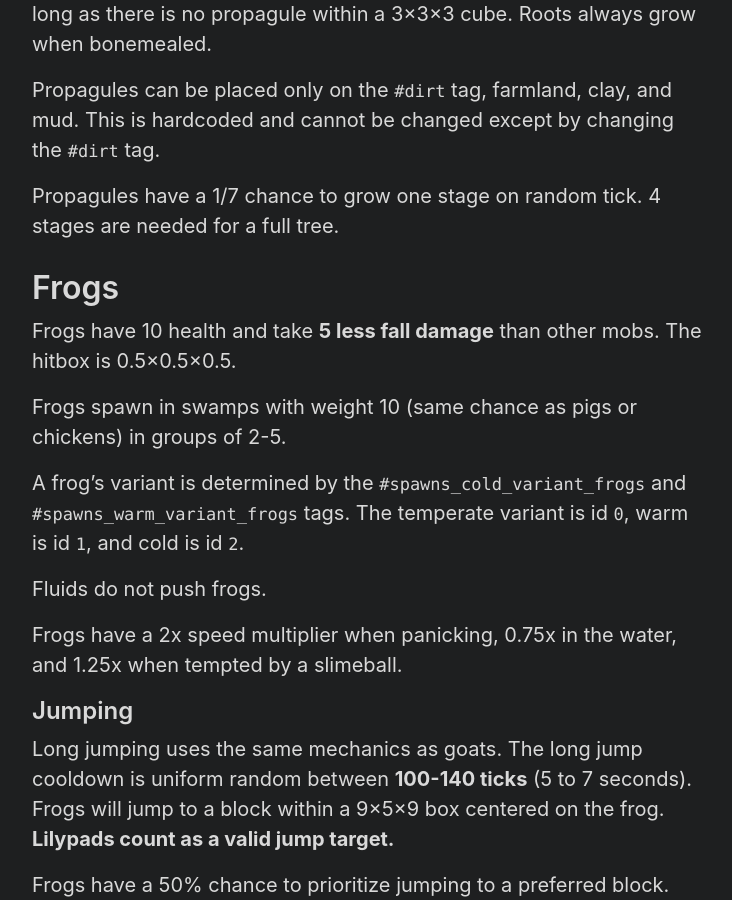
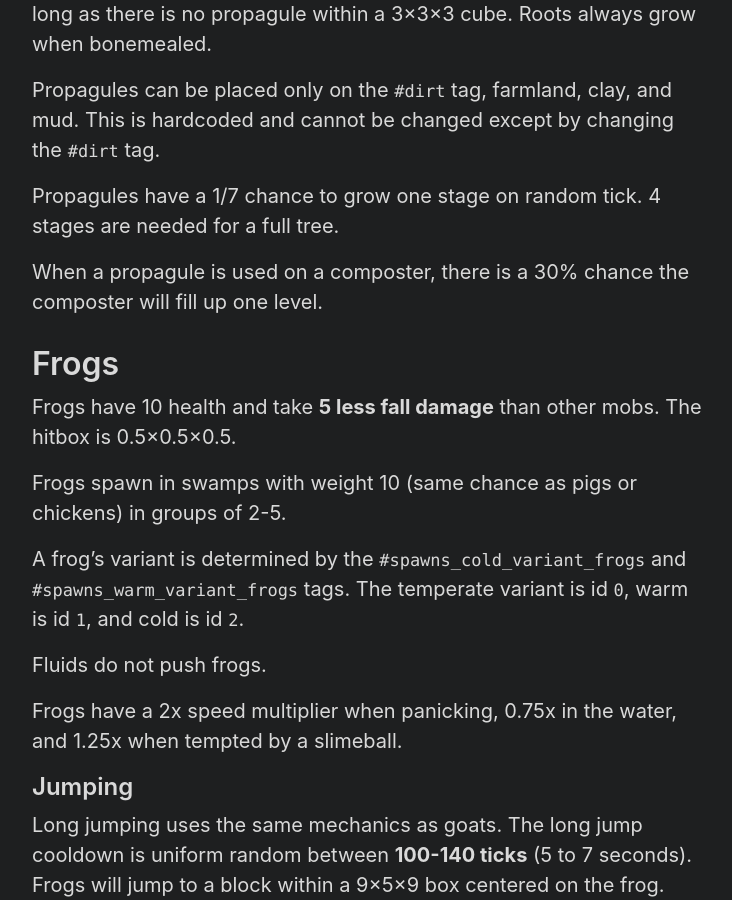
Before and after one commit to Tisawesomeness/tisawesomeness.github.io, a Jekyll site: the page built from snapshots/_posts/2022-03-16-22w11a.md, in a window 1280 px wide and 900 px high, scrolled down 1485 px. Shown: the whole window, without its empty margins (272-1004 px from the left). Built offline with Jekyll 4.4.1, drawn with Linux system fonts in a browser that asks for light colours; some of the changed text lies outside the part shown.

Commit message:
Add propagule compost chance

```diff
--- a/snapshots/_posts/2022-03-16-22w11a.md
+++ b/snapshots/_posts/2022-03-16-22w11a.md
@@ -43,6 +43,8 @@ Mangrove roots have a 1/5 chance to grow when random ticked as long as there is
 Propagules can be placed only on the `#dirt` tag, farmland, clay, and mud. This is hardcoded and cannot be changed except by changing the `#dirt` tag.
 
 Propagules have a 1/7 chance to grow one stage on random tick. 4 stages are needed for a full tree.
+
+When a propagule is used on a composter, there is a 30% chance the composter will fill up one level.
 
 # Frogs
 
@@ -178,3 +180,7 @@ Credit to Ajvej#3598 in the SciCraft discord for the image.
 - Added blocks that can be converted to mud
 - Added new splash text
 - Some formatting changes
+
+## Mar 19 2022
+
+- Added propagule compost chance
```
